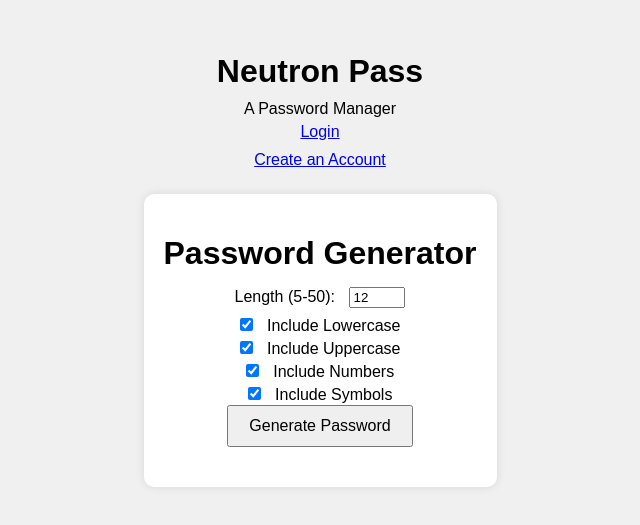
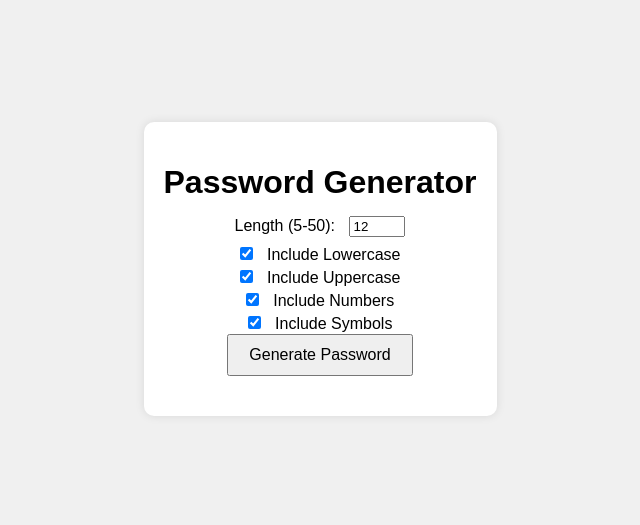
Before and after one commit to trevorsuper/neutron-pass, a website: page html/pswd_generator.html in a window 1280 px wide. Shown: the part 141-666 px from the top of the page, without its empty margins (320-960 px from the left). Drawn offline with Linux system fonts and the light colour scheme.

```diff
--- a/html/pswd generator.html
+++ b/html/pswd_generator.html
@@ -7,11 +7,6 @@
   <link rel="stylesheet" href="../css/passwordgen.css"> <!-- Link to the CSS file -->
 </head>
 <body>
-  <h1>Neutron Pass</h1>
-  <div>A Password Manager</div>
-  <a href="login.html">Login</a>
-  <a href="create_account.html">Create an Account</a>
-
   <!-- Password Generator Section -->
   <div class="container">
       <h1>Password Generator</h1>
```
Also changed, not shown: html/welcome.html (+1 -1 lines).
